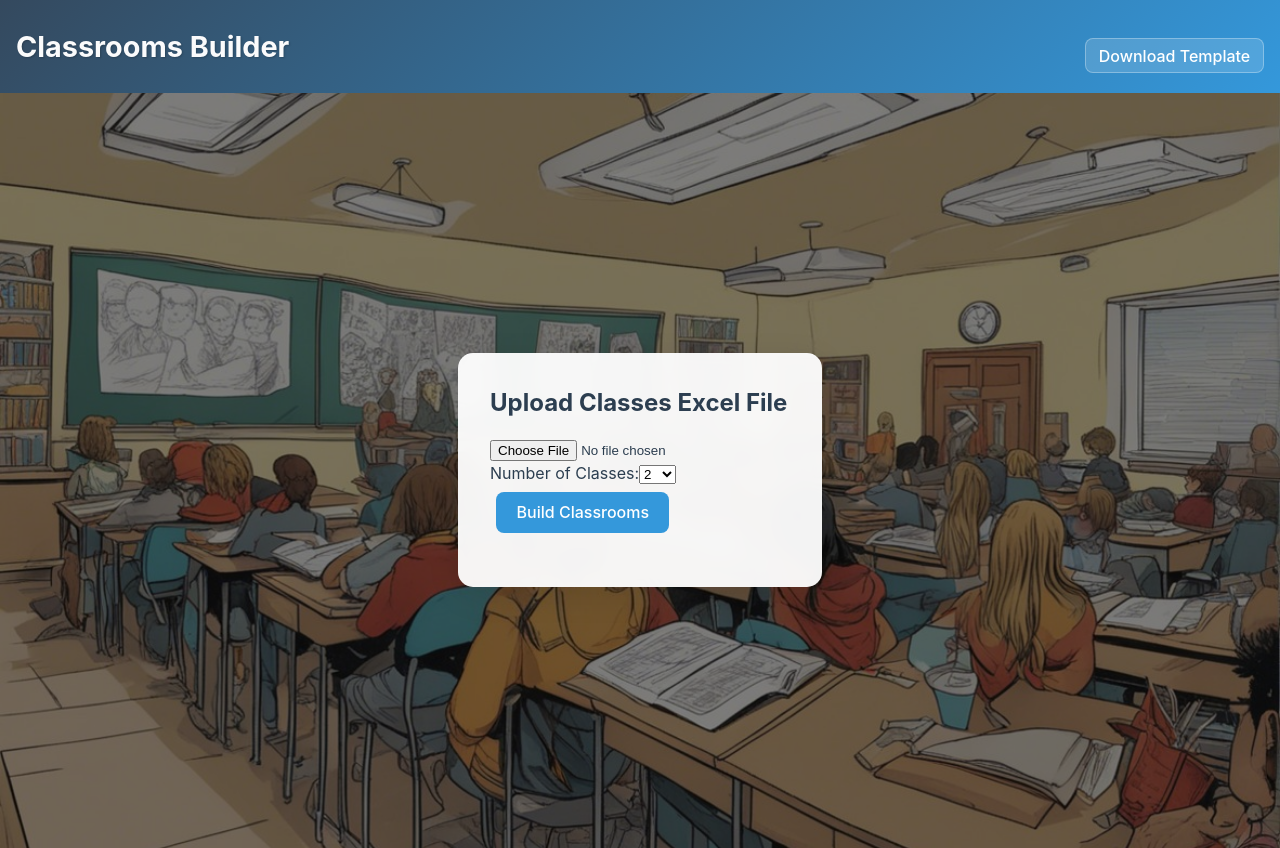
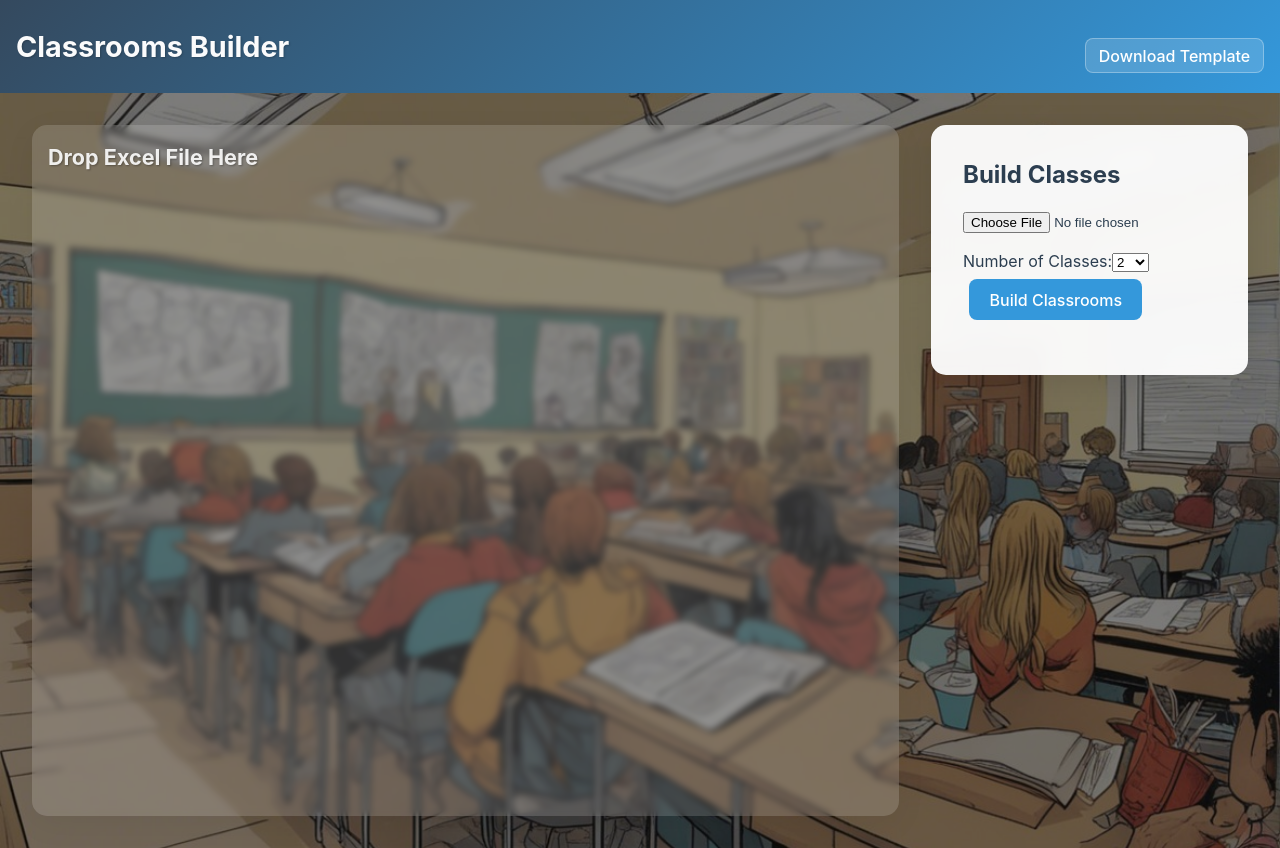
Before and after one commit to nlevy/classrooms-ui, a React (Vite) app: page / in a window 1280 px wide. Built offline with nearby package versions, Linux system fonts and the light colour scheme.

Commit message:
adding preview

```diff
--- a/package.json
+++ b/package.json
@@ -10,6 +10,8 @@
     "preview": "NODE_ENV=prod vite preview"
   },
   "dependencies": {
+    "ag-grid-community": "^31.0.0",
+    "ag-grid-react": "^31.0.0",
     "axios": "^1.4.0",
     "react": "^18.2.0",
     "react-dom": "^18.2.0",
--- a/src/App.jsx
+++ b/src/App.jsx
@@ -2,9 +2,12 @@ import DownloadTemplate from "./components/DownloadTemplate.jsx";
 import UploadFile from "./components/UploadFile.jsx";
 import React, { useEffect, useState } from "react";
 import { getConfig } from "./configLoader";
+import ExcelViewer from "./components/ExcelViewer.jsx";
 
 function App() {
   const [serverUrls, setServerUrls] = useState("");
+  const [file, setFile] = useState(null);
+  const [isDragging, setIsDragging] = useState(false);
 
   useEffect(() => {
     async function getConfigs() {
@@ -15,6 +18,26 @@ function App() {
     getConfigs();
   }, []);
 
+  const handleDragOver = (e) => {
+    e.preventDefault();
+    setIsDragging(true);
+  };
+
+  const handleDragLeave = (e) => {
+    e.preventDefault();
+    setIsDragging(false);
+  };
+
+  const handleDrop = (e) => {
+    e.preventDefault();
+    setIsDragging(false);
+
+    const droppedFile = e.dataTransfer.files[0];
+    if (droppedFile && droppedFile.name.endsWith(".xlsx")) {
+      setFile(droppedFile);
+    }
+  };
+
   return (
     <>
       <div id="title">
@@ -22,8 +45,30 @@ function App() {
         <DownloadTemplate apiUrl={serverUrls.template} />
       </div>
       <div id="center">
+        <div
+          className={`excel-viewer-container ${!file ? "empty" : ""} ${
+            isDragging ? "dragging" : ""
+          }`}
+          onDragOver={handleDragOver}
+          onDragLeave={handleDragLeave}
+          onDrop={handleDrop}
+        >
+          <h2>
+            {isDragging
+              ? "Drop Excel File Here"
+              : file
+              ? "Preview"
+              : "Drop Excel File Here"}
+          </h2>
+          {file && <ExcelViewer file={file} />}
+        </div>
         <div id="main">
-          <UploadFile uploadUrl={serverUrls.upload} />
+          <h2>Build Classes</h2>
+          <UploadFile
+            uploadUrl={serverUrls.upload}
+            file={file}
+            setFile={setFile}
+          />
         </div>
       </div>
     </>
--- a/src/components/UploadFile.jsx
+++ b/src/components/UploadFile.jsx
@@ -1,10 +1,9 @@
-import React, { useState } from 'react';
-import axios from 'axios';
-import * as XLSX from 'xlsx';
+import React, { useState } from "react";
+import axios from "axios";
+import * as XLSX from "xlsx";
 
-const UploadFile = ({ uploadUrl }) => {
-    const [file, setFile] = useState(null);
-    const [classesNumber, setClassesNumber] = useState('2');
+const UploadFile = ({ uploadUrl, file, setFile }) => {
+  const [classesNumber, setClassesNumber] = useState("2");
   const [uploading, setUploading] = useState(false);
 
   const handleFileChange = (event) => {
@@ -27,27 +26,30 @@ const UploadFile = ({ uploadUrl }) => {
       const reader = new FileReader();
       reader.onload = (event) => {
         const data = new Uint8Array(event.target.result);
-                const workbook = XLSX.read(data, { type: 'array' });
-                const jsonData = XLSX.utils.sheet_to_json(workbook.Sheets[workbook.SheetNames[0]]);
+        const workbook = XLSX.read(data, { type: "array" });
+        const jsonData = XLSX.utils.sheet_to_json(
+          workbook.Sheets[workbook.SheetNames[0]]
+        );
 
-                axios.post(uploadUrl, jsonData, {
+        axios
+          .post(uploadUrl, jsonData, {
             params: {
               classesNumber: classesNumber,
             },
           })
           .then((response) => {
-                        console.log('Upload successful:', response);
+            console.log("Upload successful:", response);
             downloadFile(response.data);
             setUploading(false);
           })
           .catch((error) => {
-                        console.error('Error uploading:', error);
+            console.error("Error uploading:", error);
             setUploading(false);
           });
       };
       reader.readAsArrayBuffer(file);
     } catch (error) {
-            console.error('Error processing file:', error);
+      console.error("Error processing file:", error);
       setUploading(false);
     }
   };
@@ -66,27 +68,40 @@ const UploadFile = ({ uploadUrl }) => {
     const summary = XLSX.utils.json_to_sheet(jsonData.summaries);
     XLSX.utils.book_append_sheet(workbook, summary, `Summary`);
 
-        const excelBuffer = XLSX.write(workbook, { bookType: 'xlsx', type: 'buffer' });
-        const blob = new Blob([excelBuffer], { type: 'application/vnd.openxmlformats-officedocument.spreadsheetml.sheet' });
+    const excelBuffer = XLSX.write(workbook, {
+      bookType: "xlsx",
+      type: "buffer",
+    });
+    const blob = new Blob([excelBuffer], {
+      type: "application/vnd.openxmlformats-officedocument.spreadsheetml.sheet",
+    });
     const url = URL.createObjectURL(blob);
-        const link = document.createElement('a');
+    const link = document.createElement("a");
     link.href = url;
-        link.download = 'classrooms.xlsx';
+    link.download = "classrooms.xlsx";
     document.body.appendChild(link);
     link.click();
     document.body.removeChild(link);
-    }
+  };
 
   return (
     <div>
-            <h2>Upload Classes Excel File</h2>
       <div id="selections">
         <div id="fileChooser">
-                <input type="file" accept=".xlsx" onChange={handleFileChange}/>
+          <input
+            type="file"
+            accept=".xlsx"
+            onChange={handleFileChange}
+            style={{ marginBottom: "1rem" }}
+          />
         </div>
         <div id="classesNumber">
           <label htmlFor="numberOfClasses">Number of Classes:</label>
-                <select id="numberOfClasses" value={classesNumber} onChange={handleValueChange}>
+          <select
+            id="numberOfClasses"
+            value={classesNumber}
+            onChange={handleValueChange}
+          >
             {values.map((value) => (
               <option key={value} value={value}>
                 {value}
@@ -96,7 +111,7 @@ const UploadFile = ({ uploadUrl }) => {
         </div>
         <div id="uploadButton">
           <button onClick={handleUpload} disabled={uploading || !file}>
-                    {uploading ? 'Building...' : 'Build Classrooms'}
+            {uploading ? "Building..." : "Build Classrooms"}
           </button>
         </div>
       </div>
--- a/src/index.css
+++ b/src/index.css
@@ -62,8 +62,8 @@ body {
 #center {
   margin: 0;
   display: flex;
-  flex-direction: column;
-  align-items: center;
+  flex-direction: row;
+  align-items: stretch;
   min-width: 320px;
   width: 100%;
   min-height: calc(100vh - 2.8rem);
@@ -71,7 +71,9 @@ body {
     url("./assets/background.jpg");
   background-size: cover;
   background-position: center;
-  justify-content: center;
+  padding: 2rem;
+  box-sizing: border-box;
+  gap: 2rem;
 }
 
 #main {
@@ -79,10 +81,12 @@ body {
   padding: 2rem;
   border-radius: 15px;
   background: rgba(255, 255, 255, 0.95);
-  min-width: 300px;
+  min-width: 250px;
+  max-width: 300px;
   flex-direction: column;
   box-shadow: 0 8px 32px rgba(0, 0, 0, 0.1);
   backdrop-filter: blur(10px);
+  height: fit-content;
 }
 
 #selections {
@@ -132,3 +136,78 @@ button:focus-visible {
     background-color: #3498db;
   }
 }
+
+.excel-viewer-container {
+  flex: 2;
+  background: rgba(255, 255, 255, 0.95);
+  border-radius: 15px;
+  padding: 1rem;
+  box-shadow: 0 8px 32px rgba(0, 0, 0, 0.1);
+  backdrop-filter: blur(10px);
+  display: flex;
+  flex-direction: column;
+  min-height: 0;
+  transition: all 0.3s ease;
+}
+
+.excel-viewer-container.empty {
+  background: rgba(255, 255, 255, 0.15);
+  backdrop-filter: blur(3px);
+  box-shadow: 0 8px 32px rgba(0, 0, 0, 0.05);
+  cursor: pointer;
+}
+
+.excel-viewer-container.dragging {
+  background: rgba(255, 255, 255, 0.25);
+  border: 2px dashed rgba(255, 255, 255, 0.5);
+  box-shadow: 0 8px 32px rgba(0, 0, 0, 0.15);
+}
+
+.excel-viewer-container h2 {
+  font-size: 1.35rem;
+  margin-bottom: 0.5rem;
+}
+
+.excel-viewer-container.empty h2 {
+  color: rgba(255, 255, 255, 0.9);
+  text-shadow: 1px 1px 2px rgba(0, 0, 0, 0.3);
+}
+
+.excel-viewer-container.dragging h2 {
+  color: white;
+  text-shadow: 1px 1px 2px rgba(0, 0, 0, 0.5);
+  font-size: 1.35rem;
+}
+
+.excel-viewer {
+  margin: 0;
+  width: 100%;
+  flex: 1;
+  background: white;
+  border-radius: 8px;
+  overflow: hidden;
+  height: 100%;
+  min-height: 0;
+}
+
+.excel-viewer .ag-theme-alpine {
+  height: 100%;
+  font-size: 11px;
+}
+
+.excel-viewer .ag-header-cell {
+  font-size: 11px;
+  padding: 4px;
+}
+
+.excel-viewer .ag-cell {
+  font-size: 11px;
+  padding: 2px 4px;
+}
+
+/* Add these to control column width */
+.excel-viewer .ag-header-cell,
+.excel-viewer .ag-cell {
+  min-width: 80px !important;
+  max-width: 150px !important;
+}
```
Also changed, not shown: 1 other file (tests, documents, lock files or other folders). Lines whose indentation alone changed are shown as unchanged.
